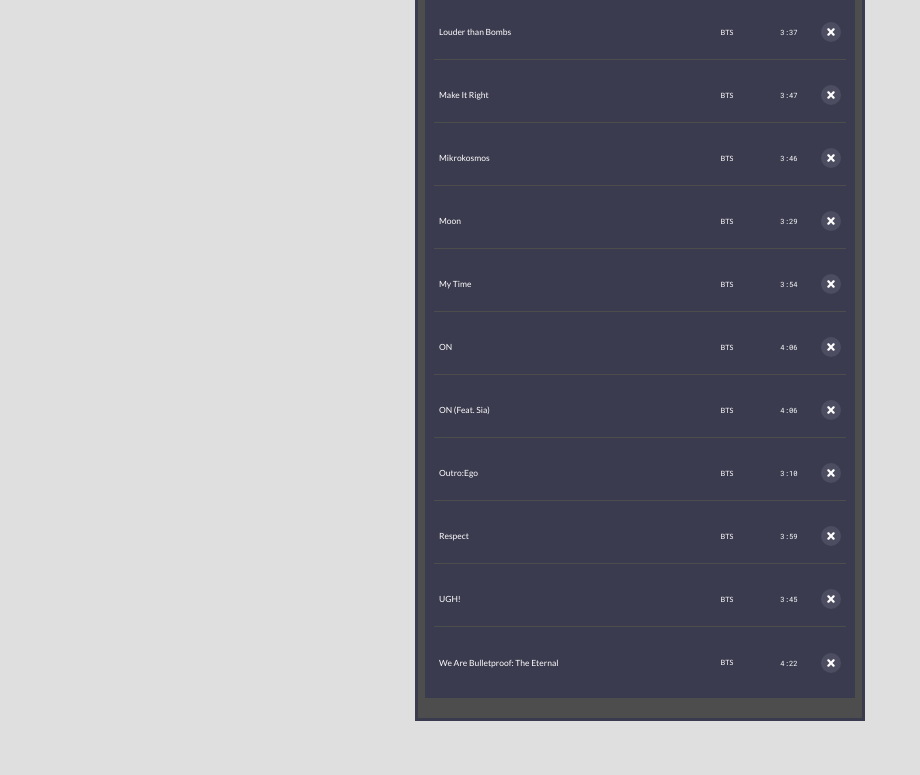
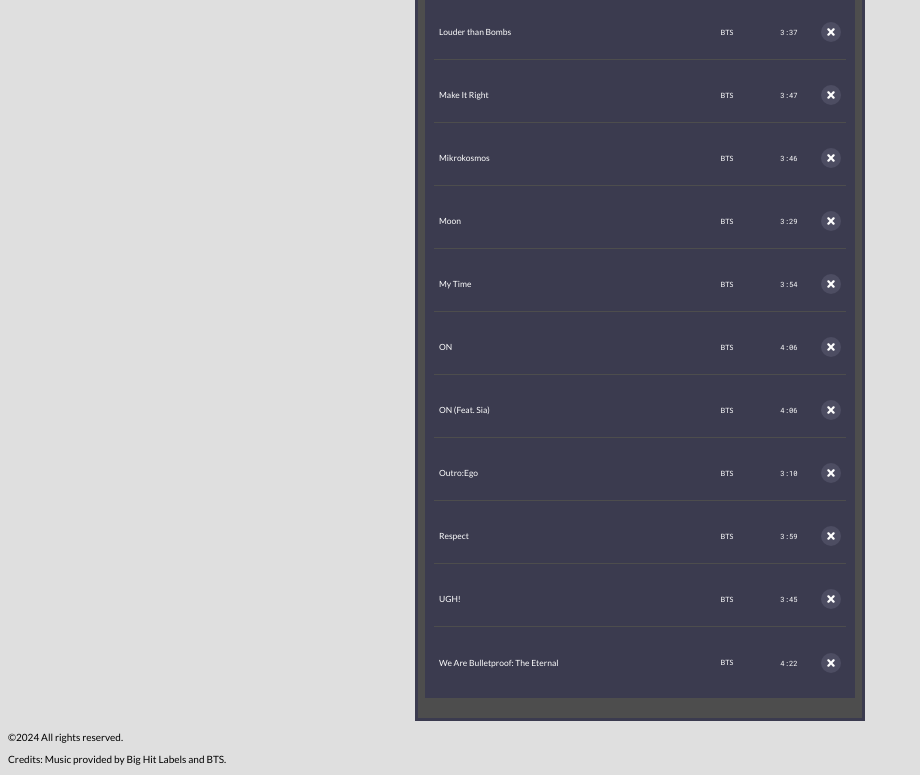
Before and after one commit to JOSHUA-A69/BTS-MAP-OF-THE-SOUL-7-Album-Music-Player-, a plain HTML site: page MapOfTheSoul7.html in a window 1280 px wide. Shown: the part 1034-1809 px from the top of the page, without its empty margins (0-920 px from the left). Before the commit the page ends 1763 px from the top, so only its background shows below. Drawn offline with Linux system fonts and the light colour scheme.

Commit message:
Add files via upload

```diff
--- a/MapOfTheSoul7.css
+++ b/MapOfTheSoul7.css
@@ -354,3 +354,7 @@
       text-align: center;
     }
   }
+
+  footer{
+    color:#000;
+  }
--- a/MapOfTheSoul7.html
+++ b/MapOfTheSoul7.html
@@ -83,6 +83,10 @@
       </ul>
     </div>
   </div>
+  <footer>
+    <p>&copy;2024 All rights reserved.</p>
+    <p>Credits: Music provided by Big Hit Labels and BTS.</p>
+</footer>
   <script src="MapOfTheSoul7.js"></script>
 </body>
 </html>
```
